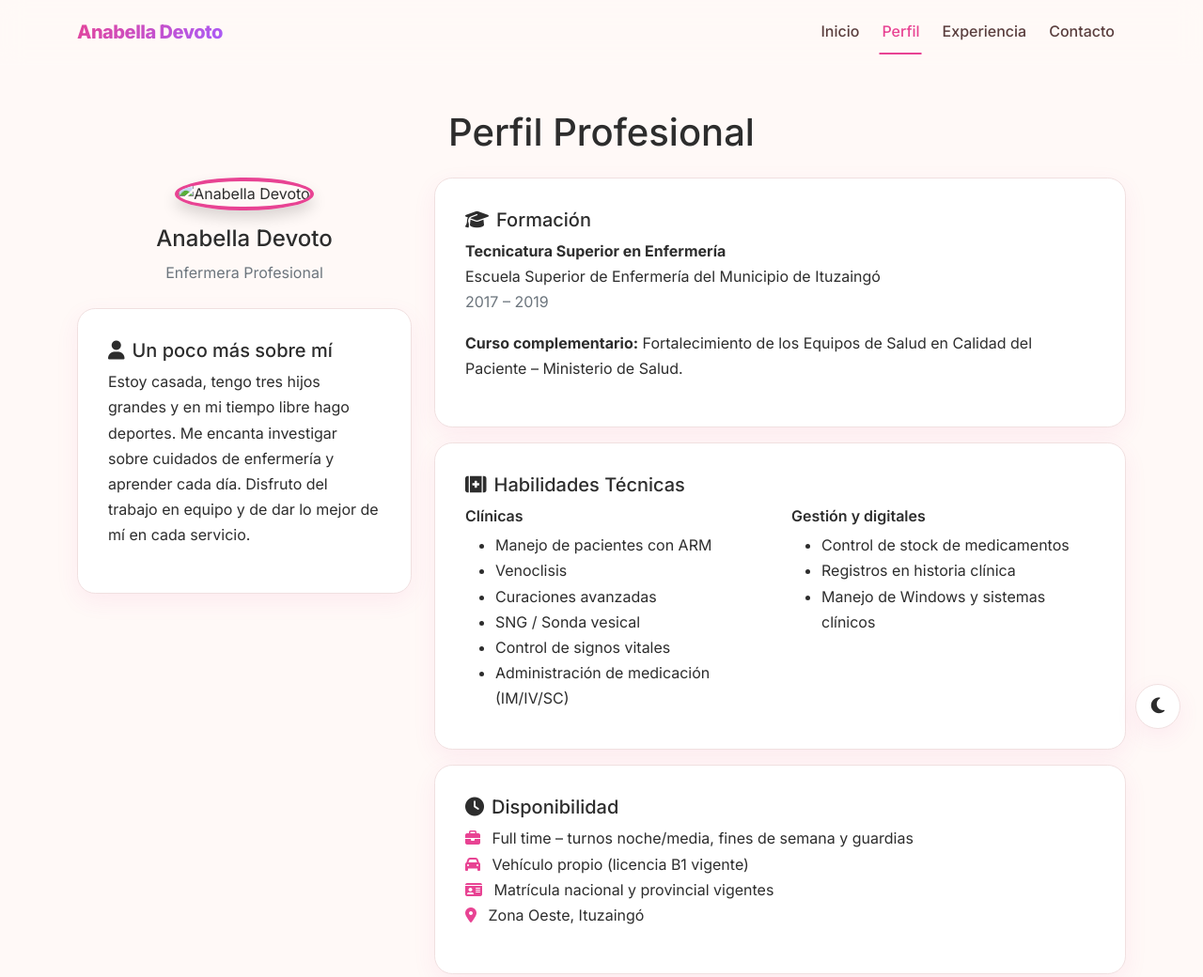
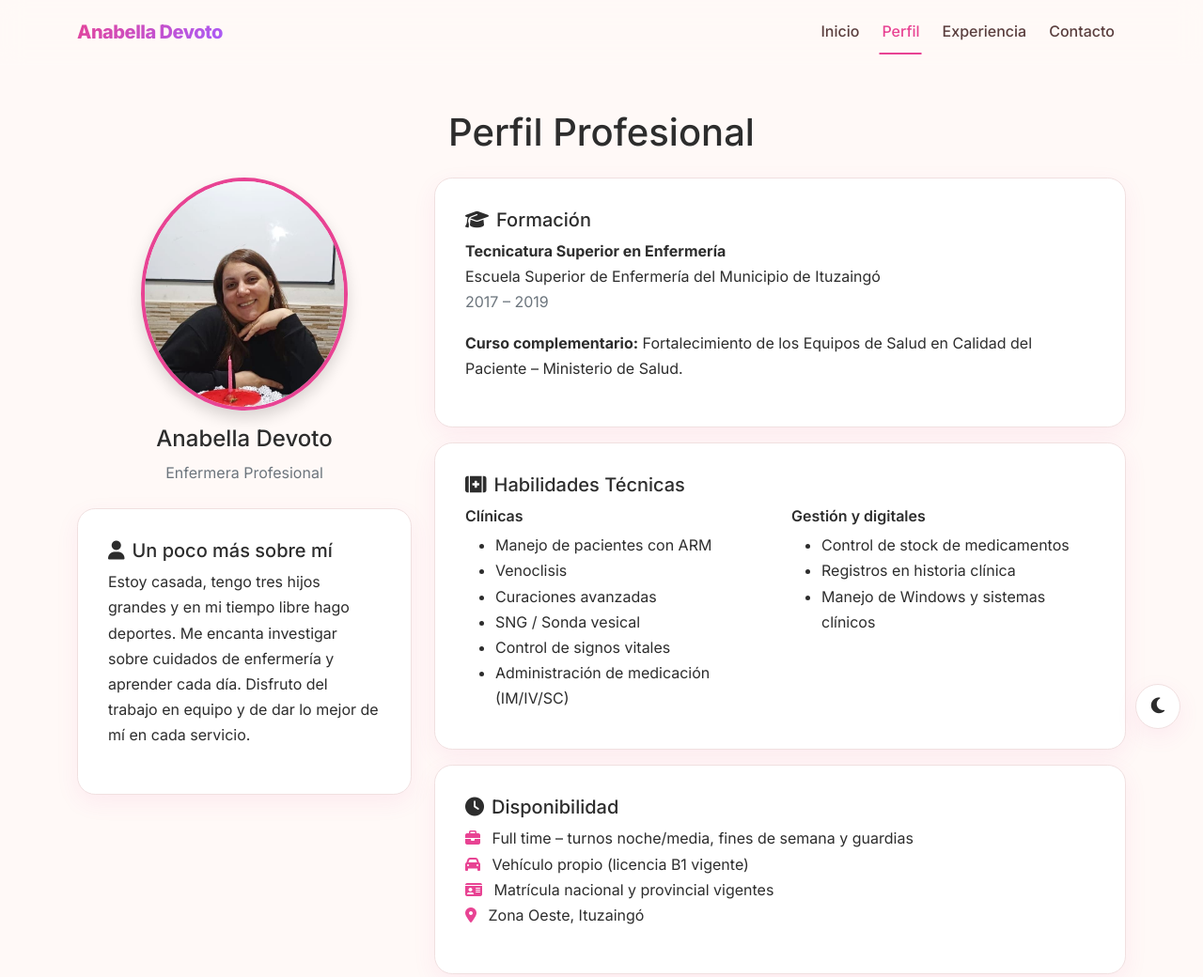
Before and after one commit to web1930/portafolioAna, a plain HTML site: page perfil.html in a window 1280 px wide. Shown: the top 1040 px of the page at 94% size. Drawn offline with nearby package versions, Linux system fonts and the light colour scheme.

Commit message:
Update perfil.html

```diff
--- a/perfil.html
+++ b/perfil.html
@@ -47,7 +47,7 @@
     <div class="row g-4">
       <div class="col-md-4">
         <div class="text-center">
-          <img src="assets/image/anabella-perfil.png" alt="Anabella Devoto" class="img-fluid rounded-circle shadow mb-3" style="max-width: 220px; border: 4px solid var(--accent);">
+          <img src="assets/images/anabella-perfil.png" alt="Anabella Devoto" class="img-fluid rounded-circle shadow mb-3" style="max-width: 220px; border: 4px solid var(--accent);">
           <h2 class="h4">Anabella Devoto</h2>
           <p class="text-secondary">Enfermera Profesional</p>
         </div>
```
